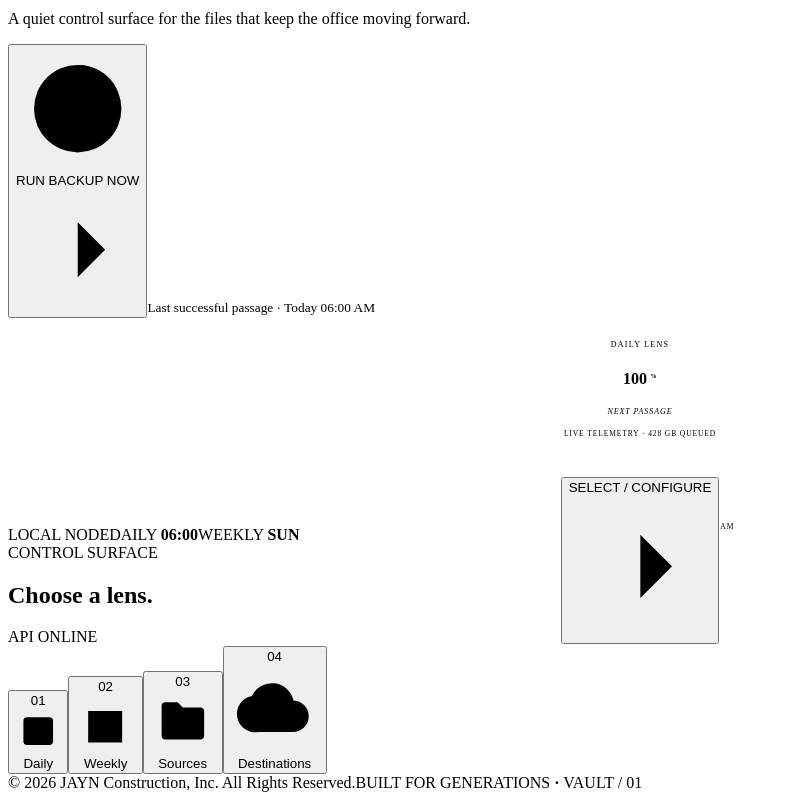
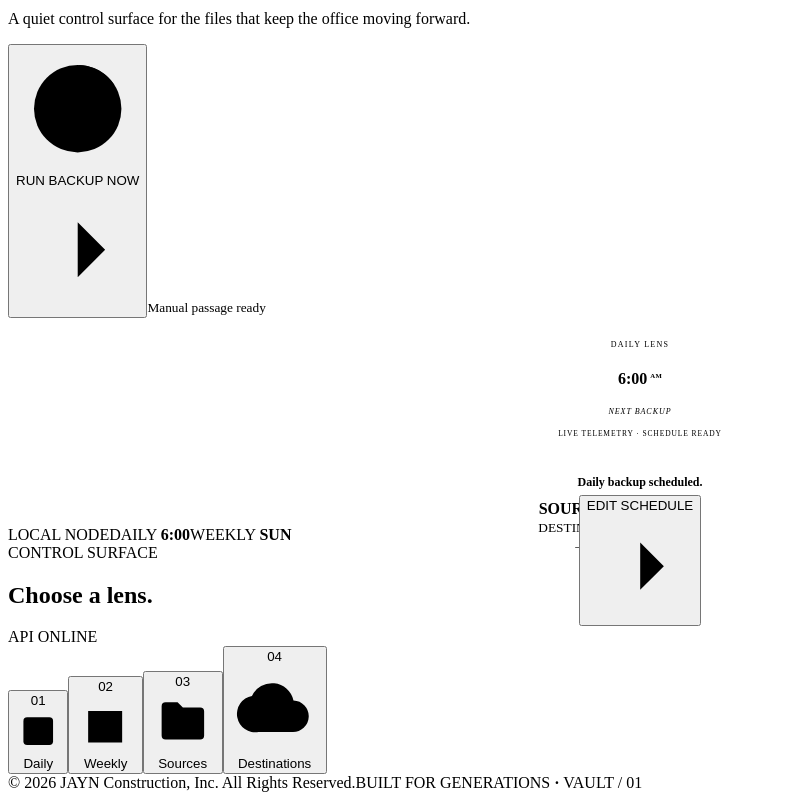
Before and after one commit to aperez24/jayn-vault, a React (Vite) app in the folder source/: page / in a window 1280 px wide. Shown: the part 440-1240 px from the top of the page, without its empty margins (0-789 px from the left). Built offline with nearby package versions, Linux system fonts and the light colour scheme; no server answers.

Commit message:
Drive Daily and Weekly lenses from persisted schedules

```diff
--- a/source/src/App.jsx
+++ b/source/src/App.jsx
@@ -1,11 +1,12 @@
 import { useEffect, useMemo, useState } from 'react'
 import FilesystemBrowser from './FilesystemBrowser.jsx'
+import ScheduleEditor from './ScheduleEditor.jsx'
 
 const lenses = {
-  Daily: { title: 'Daily passage ready.', detail: 'Office File Server', route: 'OneDrive', time: 'Tomorrow · 06:00 AM', metric: '428 GB', value: '100', suffix: '%', kicker: 'NEXT PASSAGE', telemetry: '428 GB QUEUED' },
-  Weekly: { title: 'Weekly archive scheduled.', detail: 'Accounting Archive', route: 'Synology NAS', time: 'Sunday · 02:00 AM', metric: '86 GB', value: '86', suffix: 'GB', kicker: 'ARCHIVE WINDOW', telemetry: 'SUNDAY · 02:00 AM' },
-  Sources: { title: 'Choose what moves.', detail: 'Select the folder that JAYN Vault should protect', route: 'All subfolders included', time: 'Local / mounted storage', metric: 'SRC', value: '01', suffix: '', kicker: 'SOURCE NODE', telemetry: 'READY TO SELECT' },
-  Destinations: { title: 'Choose where it lands.', detail: 'Select the folder that will receive the backup', route: 'Writable storage', time: 'Local / mounted storage', metric: 'DST', value: '02', suffix: '', kicker: 'DESTINATION ROUTE', telemetry: 'READY TO SELECT' },
+  Daily: { title: 'Daily backup scheduled.', detail: 'Automatic daily protection', route: 'Configured route', metric: '—', value: '—', suffix: '', kicker: 'NEXT BACKUP', telemetry: 'SCHEDULE READY' },
+  Weekly: { title: 'Weekly backup scheduled.', detail: 'Automatic weekly protection', route: 'Configured route', metric: '—', value: '—', suffix: '', kicker: 'NEXT WEEKLY', telemetry: 'SCHEDULE READY' },
+  Sources: { title: 'Choose what moves.', detail: 'Select the folder that JAYN Vault should protect', route: 'All subfolders included', metric: 'SRC', value: '01', suffix: '', kicker: 'SOURCE NODE', telemetry: 'READY TO SELECT' },
+  Destinations: { title: 'Choose where it lands.', detail: 'Select the folder that will receive the backup', route: 'Writable storage', metric: 'DST', value: '02', suffix: '', kicker: 'DESTINATION ROUTE', telemetry: 'READY TO SELECT' },
 }
 
 function formatBytesParts(bytes) {
@@ -22,6 +23,23 @@ function formatBytesParts(bytes) {
 function formatBytes(bytes) {
   const parts = formatBytesParts(bytes)
   return `${parts.value}${parts.unit ? ` ${parts.unit}` : ''}`
+}
+
+function timeParts(hhmm) {
+  if (!hhmm) return { value: '—', suffix: '' }
+  const [rawHour, rawMinute] = hhmm.split(':').map(Number)
+  const suffix = rawHour >= 12 ? 'PM' : 'AM'
+  const hour = rawHour % 12 || 12
+  return { value: `${hour}:${String(rawMinute).padStart(2, '0')}`, suffix }
+}
+
+function formatRunDate(iso, timezone, options) {
+  if (!iso) return 'Schedule paused'
+  try {
+    return new Intl.DateTimeFormat('en-US', { timeZone: timezone || 'America/New_York', ...options }).format(new Date(iso))
+  } catch {
+    return new Date(iso).toLocaleString()
+  }
 }
 
 function LensIcon({ name }) {
@@ -52,8 +70,7 @@ function DialScaffold({ lens, value, suffix, kicker, telemetry, title, detail, m
       <h3 className="dial-slot-title">{title}</h3>
       <p className="dial-slot-detail">{detail}</p>
       <div className="core-actions dial-slot-actions">
-        <strong>{metric}</strong>
-        <small>{meta}</small>
+        <div className="dial-slot-metrics"><strong>{metric}</strong><small>{meta}</small></div>
         <button className={actionClass} onClick={onAction}>{actionLabel}<ChevronIcon /></button>
       </div>
     </div>
@@ -63,11 +80,12 @@ function DialScaffold({ lens, value, suffix, kicker, telemetry, title, detail, m
 export default function App() {
   const [lens, setLens] = useState('Daily')
   const [running, setRunning] = useState(false)
-  const [saved, setSaved] = useState(false)
   const [pickerKind, setPickerKind] = useState(null)
+  const [scheduleEditorMode, setScheduleEditorMode] = useState(null)
   const [selections, setSelections] = useState({ source: null, destination: null })
   const [storageRoots, setStorageRoots] = useState([])
   const [storageStatus, setStorageStatus] = useState({ source: null, destination: null, capacity_ok: null, shortfall_bytes: 0 })
+  const [schedule, setSchedule] = useState(null)
 
   const active = lenses[lens]
   const filesystemLens = lens === 'Sources' || lens === 'Destinations'
@@ -95,11 +113,13 @@ export default function App() {
       fetch('/api/config/selection').then((response) => response.json()),
       fetch('/api/fs/roots').then((response) => response.json()).catch(() => ({ roots: [] })),
       fetch('/api/storage/status').then((response) => response.json()).catch(() => null),
-    ]).then(([selection, rootsData, status]) => {
+      fetch('/api/config/schedule').then((response) => response.json()).catch(() => null),
+    ]).then(([selection, rootsData, status, scheduleData]) => {
       if (cancelled) return
       setSelections({ source: selection?.source || null, destination: selection?.destination || null })
       setStorageRoots(rootsData?.roots || [])
       if (status) setStorageStatus(status)
+      if (scheduleData) setSchedule(scheduleData)
     }).catch(() => {})
     return () => { cancelled = true }
   }, [])
@@ -121,6 +141,8 @@ export default function App() {
   const sourceSize = formatBytesParts(storageStatus.source?.bytes)
   const destinationTotal = formatBytesParts(storageStatus.destination?.total_bytes)
   const destinationFree = formatBytes(storageStatus.destination?.free_bytes)
+  const sourceSizeText = formatBytes(storageStatus.source?.bytes)
+  const timezone = schedule?.timezone || 'America/New_York'
 
   const dialModel = useMemo(() => {
     const model = {
@@ -131,10 +153,40 @@ export default function App() {
       title: active.title,
       detail: `${active.detail} → ${active.route}`,
       metric: active.metric,
-      meta: active.time,
-      actionLabel: saved ? 'SAVED' : 'SELECT / CONFIGURE',
+      meta: '',
+      actionLabel: 'CONFIGURE',
       actionClass: '',
-      onAction: () => setSaved(true),
+      onAction: () => {},
+    }
+
+    if (lens === 'Daily') {
+      const config = schedule?.daily
+      const clock = timeParts(config?.time || '06:00')
+      model.value = config?.enabled === false ? 'OFF' : clock.value
+      model.suffix = config?.enabled === false ? '' : clock.suffix
+      model.kicker = config?.enabled === false ? 'SCHEDULE PAUSED' : 'NEXT BACKUP'
+      model.telemetry = config?.enabled === false ? 'AUTOMATION PAUSED' : 'SCHEDULE READY'
+      model.title = config?.enabled === false ? 'Daily backup paused.' : 'Daily backup scheduled.'
+      model.detail = config?.enabled === false ? 'Automatic daily protection is paused.' : formatRunDate(config?.next_run, timezone, { weekday: 'long', month: 'short', day: 'numeric' })
+      model.metric = storageStatus.source ? `${sourceSizeText} SOURCE` : 'SOURCE —'
+      model.meta = storageStatus.destination ? `${destinationFree} FREE` : 'DESTINATION —'
+      model.actionLabel = 'EDIT SCHEDULE'
+      model.onAction = () => setScheduleEditorMode('daily')
+    }
+
+    if (lens === 'Weekly') {
+      const config = schedule?.weekly
+      const nextDate = config?.next_run
+      model.value = config?.enabled === false ? 'OFF' : formatRunDate(nextDate, timezone, { month: 'short', day: '2-digit' }).toUpperCase()
+      model.suffix = ''
+      model.kicker = config?.enabled === false ? 'SCHEDULE PAUSED' : `${(config?.day || 'sunday').slice(0, 3).toUpperCase()} · ${timeParts(config?.time || '02:00').value} ${timeParts(config?.time || '02:00').suffix}`
+      model.telemetry = config?.enabled === false ? 'AUTOMATION PAUSED' : 'WEEKLY WINDOW READY'
+      model.title = config?.enabled === false ? 'Weekly backup paused.' : 'Weekly backup scheduled.'
+      model.detail = config?.enabled === false ? 'Automatic weekly protection is paused.' : formatRunDate(nextDate, timezone, { weekday: 'long', month: 'long', day: 'numeric' })
+      model.metric = storageStatus.source ? `${sourceSizeText} SOURCE` : 'SOURCE —'
+      model.meta = storageStatus.destination ? `${destinationFree} FREE` : 'DESTINATION —'
+      model.actionLabel = 'EDIT SCHEDULE'
+      model.onAction = () => setScheduleEditorMode('weekly')
     }
 
     if (lens === 'Sources') {
@@ -145,7 +197,7 @@ export default function App() {
       model.title = selectionPath ? 'Source configured.' : active.title
       model.detail = selectionPath ? friendlySelectionPath : `${active.detail} → ${active.route}`
       model.metric = storageStatus.source ? `${storageStatus.source.files.toLocaleString()} FILES` : active.metric
-      model.meta = storageStatus.source ? `${storageStatus.source.directories.toLocaleString()} FOLDERS` : active.time
+      model.meta = storageStatus.source ? `${storageStatus.source.directories.toLocaleString()} FOLDERS` : ''
       model.actionLabel = selectionPath ? selectedFolderLabel : 'CHANGE FOLDER'
       model.actionClass = selectionPath ? 'folder-name-button' : ''
       model.onAction = () => setPickerKind('source')
@@ -159,14 +211,14 @@ export default function App() {
       model.title = capacityWarning ? 'Destination capacity low.' : selectionPath ? 'Destination configured.' : active.title
       model.detail = selectionPath ? friendlySelectionPath : `${active.detail} → ${active.route}`
       model.metric = storageStatus.destination ? (capacityWarning ? `SHORT ${formatBytes(storageStatus.shortfall_bytes)}` : `${destinationFree} FREE`) : active.metric
-      model.meta = storageStatus.destination ? (capacityWarning ? 'CAPACITY ALERT' : 'CAPACITY READY') : active.time
+      model.meta = storageStatus.destination ? (capacityWarning ? 'CAPACITY ALERT' : 'CAPACITY READY') : ''
       model.actionLabel = selectionPath ? selectedFolderLabel : 'CHANGE FOLDER'
       model.actionClass = selectionPath ? 'folder-name-button' : ''
       model.onAction = () => setPickerKind('destination')
     }
 
     return model
-  }, [active, lens, storageStatus, sourceSize.value, sourceSize.unit, destinationTotal.value, destinationTotal.unit, destinationFree, capacityWarning, selectionPath, friendlySelectionPath, selectedFolderLabel, saved])
+  }, [active, lens, schedule, timezone, storageStatus, sourceSize.value, sourceSize.unit, sourceSizeText, destinationTotal.value, destinationTotal.unit, destinationFree, capacityWarning, selectionPath, friendlySelectionPath, selectedFolderLabel])
 
   const runBackup = async () => {
     const fresh = await refreshStorageStatus()
@@ -175,12 +227,14 @@ export default function App() {
     window.setTimeout(() => setRunning(false), 2200)
   }
 
-  const selectLens = (name) => { setLens(name); setSaved(false) }
+  const selectLens = (name) => setLens(name)
   const saveSelection = (kind, path) => {
     setSelections((current) => ({ ...current, [kind]: path }))
-    setSaved(true)
     window.setTimeout(refreshStorageStatus, 120)
   }
+
+  const dailyTag = timeParts(schedule?.daily?.time || '06:00')
+  const weeklyDay = (schedule?.weekly?.day || 'sunday').slice(0, 3).toUpperCase()
 
   return <main className={`vault-shell${capacityWarning ? ' capacity-warning' : ''}`}>
     <div className="ambient" /><div className="mesh" />
@@ -195,7 +249,7 @@ export default function App() {
         <h1>Everything important<br /><i>keeps moving.</i></h1>
         <p>A quiet control surface for the files that keep the office moving forward.</p>
         <button className="run" onClick={runBackup} disabled={capacityWarning} title={capacityWarning ? 'Destination does not have enough free space for the selected source.' : undefined}><ActionIcon running={running} /><span>{capacityWarning ? 'CAPACITY REQUIRED' : running ? 'BACKUP IN PROGRESS' : 'RUN BACKUP NOW'}</span><ChevronIcon /></button>
-        <small className={`last-run${capacityWarning ? ' is-warning' : ''}`}>{capacityWarning ? `Destination is short ${formatBytes(storageStatus.shortfall_bytes)}.` : running ? 'Synchronizing with office node…' : 'Last successful passage · Today 06:00 AM'}</small>
+        <small className={`last-run${capacityWarning ? ' is-warning' : ''}`}>{capacityWarning ? `Destination is short ${formatBytes(storageStatus.shortfall_bytes)}.` : running ? 'Preparing backup engine…' : 'Manual passage ready'}</small>
       </div>
 
       <div className={`dial-wrap mode-${lens.toLowerCase()}${capacityWarning && lens === 'Destinations' ? ' dial-warning' : ''}`}>
@@ -205,7 +259,7 @@ export default function App() {
     </section>
 
     <section className="control-surface">
-      <div className="surface-tags"><span>LOCAL NODE</span><span>DAILY <b>06:00</b></span><span>WEEKLY <b>SUN</b></span></div>
+      <div className="surface-tags"><span>LOCAL NODE</span><span>DAILY <b>{dailyTag.value}</b></span><span>WEEKLY <b>{weeklyDay}</b></span></div>
       <div className="surface-head"><div><span className="eyebrow"><span>CONTROL SURFACE</span><b /></span><h2>Choose a lens.</h2></div><span className={`surface-status${capacityWarning ? ' warning' : ''}`}><i /> {capacityWarning ? 'CAPACITY ALERT' : 'API ONLINE'}</span></div>
       <div className="lens-nav">{Object.keys(lenses).map((name, index) => <button className={lens === name ? 'selected' : ''} onClick={() => selectLens(name)} key={name}><span>0{index + 1}</span><LensIcon name={name} /><label>{name}</label></button>)}</div>
       {filesystemLens && <div className={`selection-summary${capacityWarning && lens === 'Destinations' ? ' warning' : ''}`}>
@@ -216,6 +270,8 @@ export default function App() {
     </section>
 
     <footer className="footer"><span>© 2026 JAYN Construction, Inc. All Rights Reserved.</span><span>BUILT FOR GENERATIONS <b>·</b> VAULT / 01</span></footer>
+
     {pickerKind && <FilesystemBrowser kind={pickerKind} onClose={() => setPickerKind(null)} onSaved={(path) => saveSelection(pickerKind, path)} />}
+    {scheduleEditorMode && <ScheduleEditor mode={scheduleEditorMode} schedule={schedule} onClose={() => setScheduleEditorMode(null)} onSaved={setSchedule} />}
   </main>
 }
```
